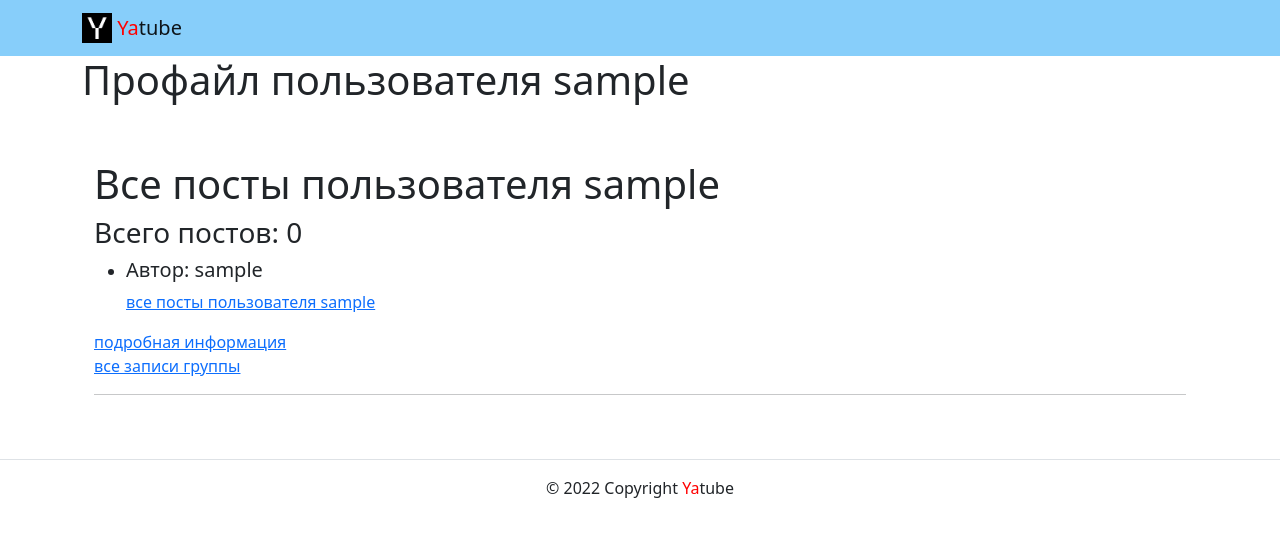
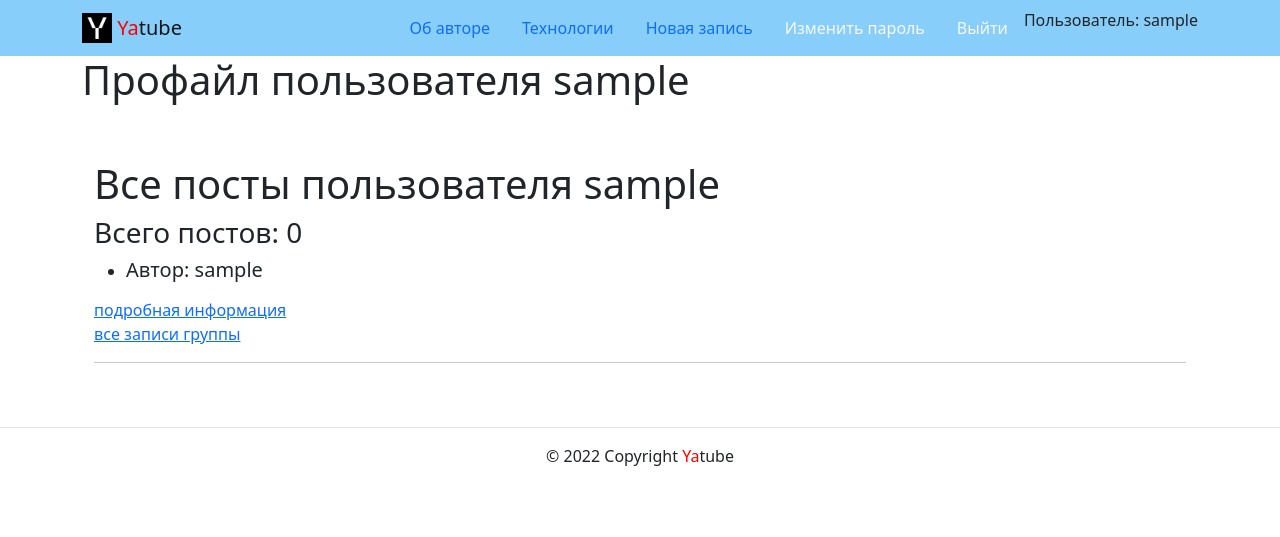
Before and after one commit to Eltimccc/hw03_forms-master, a Django app: a page that uses yatube/templates/posts/profile.html in a window 1280 px wide. Shown: the top 537 px of the page. Run offline with Django 3.2, Linux system fonts and the light colour scheme; the visitor is signed in with stand-in values (Sample User, id 1); data comes from the database, SQL or seed files in the repository; data that the repository does not hold is empty; parts of the project's set-up code (start-up, migrations or seed data) failed here and were passed over; some libraries are stand-ins or nearby versions.

Commit message:
Регистрация (см urls.py)

```diff
--- a/yatube/templates/includes/header.html
+++ b/yatube/templates/includes/header.html
@@ -9,6 +9,41 @@
           <!-- тег span используется для добавления нужных стилей отдельным участкам текста -->
           <span style="color:red">Ya</span>tube</a>
         </a>
-      </div>
-    </nav>
+      {# Добавлено в спринте #}
+      {% comment %}
+      Меню - список пунктов со стандартными классами Bootsrap.
+      Класс nav-pills нужен для выделения активных пунктов
+      {% endcomment %}
+      <ul class="nav nav-pills">
+        <li class="nav-item">
+          <a class="nav-link" href="{% url 'about:author' %}">Об авторе</a>
+        </li>
+        <li class="nav-item">
+          <a class="nav-link" href="{% url 'about:tech' %}">Технологии</a>
+        </li>
+        {% if request.user.is_authenticated %}
+        <li class="nav-item">
+          <a class="nav-link" href=" ">Новая запись</a>
+        </li>
+        <li class="nav-item">
+          <a class="nav-link link-light" href="{% url 'users:password_change' %}">Изменить пароль</a>
+        </li>
+        <li class="nav-item">
+          <a class="nav-link link-light" href="<!--  -->">Выйти</a>
+        </li>
+        <li>
+          Пользователь: {{ user.username }}
+        </li>
+        {% else %}
+        <li class="nav-item">
+          <a class="nav-link link-light" href="{% url 'users:login' %}">Войти</a>
+        </li>
+        <li class="nav-item">
+          <a class="nav-link link-light" href="{% url 'users:register' %}">Регистрация</a>
+        </li>
+        {% endif %}
+      </ul>
+      {# Конец добавленого в спринте #}
+    </div>
+  </nav>
 </header>
--- a/yatube/templates/posts/profile.html
+++ b/yatube/templates/posts/profile.html
@@ -11,9 +11,8 @@
             <ul>
               <li>
                 <h5> Автор: {{ creator }} </h5>
-                <a href= ''>все посты пользователя {{ user }}</a>
               </li>
-              {% for post in posts %}
+              {% for post in page_obj %}
               <ul>
                 <li>
                   Автор: {{ post.author }}
@@ -33,6 +32,7 @@
         <a href="<!-- -->">все записи группы</a>
         <hr>
         <!-- Остальные посты. после последнего нет черты -->
+
         <!-- Здесь подключён паджинатор -->
         {% include '../includes/paginator.html' %}
       </div>
--- a/yatube/templates/users/login.html
+++ b/yatube/templates/users/login.html
@@ -24,14 +24,12 @@
                 </div>
               {% endfor %}
           {% endif %}
-
           <form method="post"
             {% if action_url %}
               action="{% url action_url %}"
             {% endif %}
           >
           {% csrf_token %}
-
           {% for field in form %}
             <div class="form-group row my-3"
               {% if field.field.required %}
--- a/yatube/templates/users/password_reset_form.html
+++ b/yatube/templates/users/password_reset_form.html
@@ -26,7 +26,6 @@
                   {% endif %}
                 >
                 {% endfor %}
-
                   {% csrf_token %}
                   <div class="form-group row my-3 p-3">
                     <label for="id_email">
--- a/yatube/templates/users/signup.html
+++ b/yatube/templates/users/signup.html
@@ -23,10 +23,8 @@
                     </div>
                   {% endfor %}
               {% endif %}
-
               <form method="post" action="{% url 'users:signup' %}">
               {% csrf_token %}
-
               {# Выводим поля в цикле, по отдельности #}
               {% for field in form %}
                 <div class="form-group row my-3">
--- a/yatube/users/urls.py
+++ b/yatube/users/urls.py
@@ -2,11 +2,14 @@
 # Импортируем из приложения django.contrib.auth нужный view-класс
 from django.contrib.auth.views import (
                                 LoginView,
+                                RegisterUser,
                                 LogoutView,
                                 PasswordResetView,
                                 PasswordResetDoneView,
                                 PasswordResetConfirmView,
                                 PasswordResetCompleteView,
+                                PasswordChangeView,
+                                PasswordChangeDoneView,
                                 )
 from django.urls import path
 
@@ -29,6 +32,12 @@ urlpatterns = [
         name='login'
     ),
     path(
+        'register/',
+        RegisterUser.as_view(
+        template_name='users/register.html'),
+        name='register'
+    ),
+    path(
         'password_reset/',
         PasswordResetView.as_view(
         template_name='users/password_reset_form.html'),
@@ -45,4 +54,14 @@ urlpatterns = [
         'reset/done/',
         PasswordResetCompleteView.as_view(
         template_name='users/password_reset_complete.html')),
-        ]
+    path(
+        'password_change/',
+        PasswordChangeView.as_view(
+        template_name='users/password_change_form.html'),
+        name='password_change'),
+    path(
+        'password_change/done/',
+        PasswordChangeDoneView.as_view(
+        template_name='users/password_change_done.html'),
+        name='password_change_done'),
+]
```
Also changed, not shown: yatube/templates/users/password_change_form.html (+5 -22 lines), yatube/templates/users/register.html (added).
